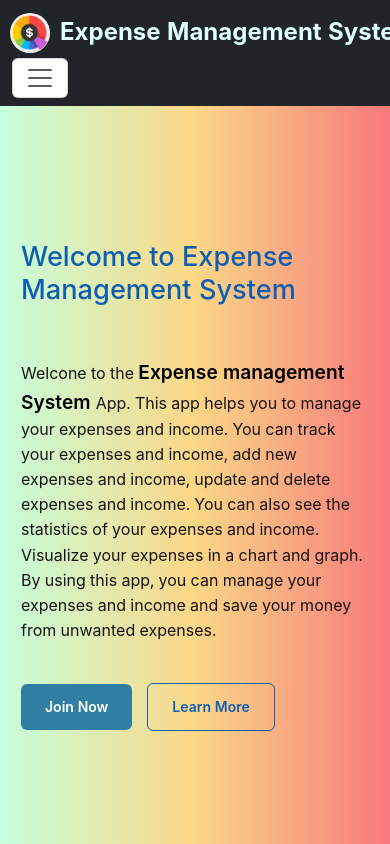
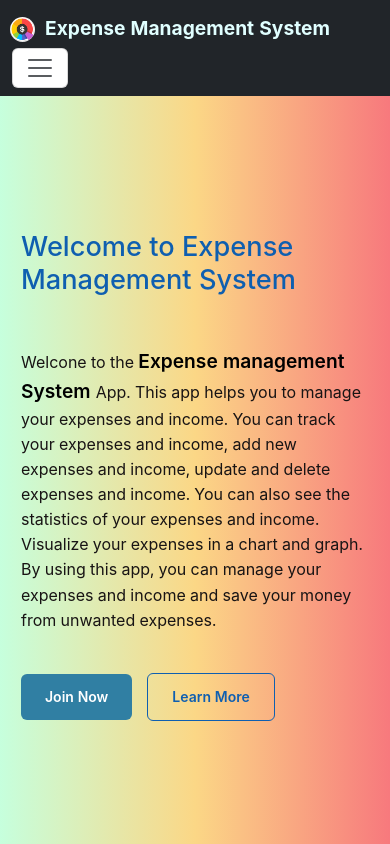
Before and after one commit to Prakashsaw/Production-Expense-Management-System-Frontend, a React (Create React App) app: page / in a window 390 px wide. Shown: the top 844 px of the page. Built offline with nearby package versions, Linux system fonts and the light colour scheme.

Commit message:
Making navbar brand more responsive

```diff
--- a/src/index.css
+++ b/src/index.css
@@ -7,9 +7,9 @@
   overflow: hidden;
 }
 
-/* .content {
+.content {
   height: 100%;
-} */
+}
 
 /* transection page */
 .transaction-page {
--- a/src/pages/UserDetails/ContactUs.js
+++ b/src/pages/UserDetails/ContactUs.js
@@ -38,7 +38,7 @@ const ContactUs = () => {
               <div className="topic-text">Send Us Message</div>
               <p>
                 If you have any work from me or any types of quries related to
-                this application, Expense Managrmrnt System, you can send me
+                this application, Expense Management System, you can send me
                 message. It's my pleasure to help you and reach out to you.
               </p>
               <form onSubmit={handleFormSubmit}>
--- a/src/styles/HomeHeader.css
+++ b/src/styles/HomeHeader.css
@@ -56,3 +56,45 @@
   color: #ffefba;
   border-bottom: 1px solid #ffefba;
 }
+
+@media screen and (max-width: 768px) {
+  .navbar .navbar-brand {
+    font-size: 1.3rem;
+  }
+  .navbar img {
+    width: 30px;
+  }
+  .navbar .nav-link {
+    font-size: 1rem;
+  }
+  .navbar .nav-item {
+    margin-right: 10px;
+  }
+  .navbar .nav-link .login-btn {
+    margin-left: 0px;
+  }
+  .navbar .user-home-btn a {
+    padding: 5px;
+  }
+}
+
+@media screen and (max-width: 576px) {
+  .navbar .navbar-brand {
+    font-size: 1.2rem;
+  }
+  .navbar img {
+    width: 25px;
+  }
+  .navbar .nav-link {
+    font-size: 0.9rem;
+  }
+  .navbar .nav-item {
+    margin-right: 5px;
+  }
+  .navbar .nav-link .login-btn {
+    margin-left: 0px;
+  }
+  .navbar .user-home-btn a {
+    padding: 5px;
+  }
+}
--- a/src/utils/baseURL.js
+++ b/src/utils/baseURL.js
@@ -1,3 +1,3 @@
-// export const BASE_URL = "http://localhost:8080";
-export const BASE_URL =
-  "https://expense-management-system-backend-s156.onrender.com";
+export const BASE_URL = "http://localhost:8080";
+// export const BASE_URL =
+//   "https://expense-management-system-backend-s156.onrender.com";
```
